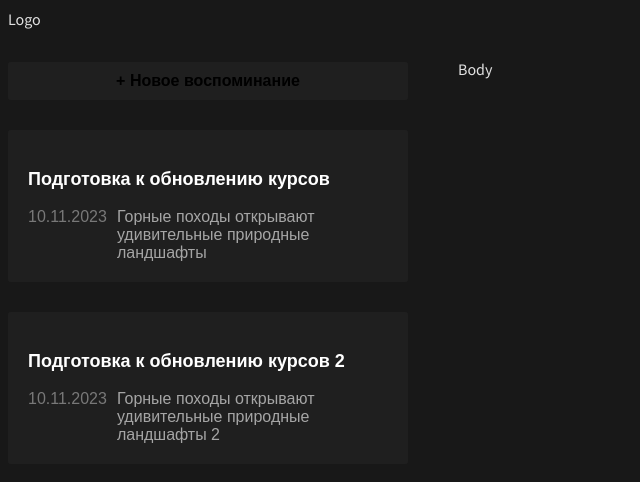
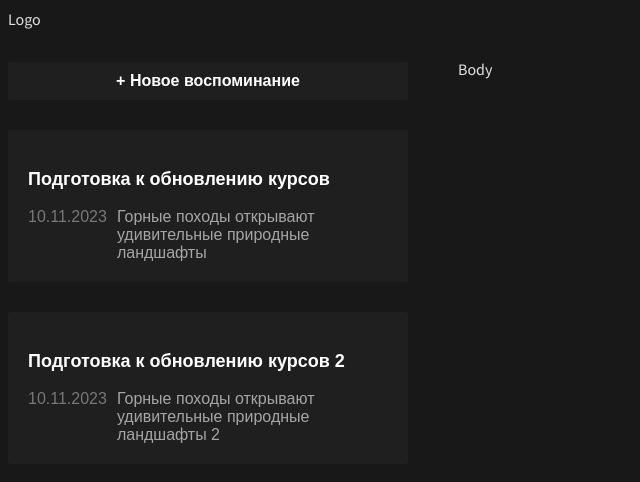
Before and after one commit to Avetisyan-Danila/react-diary, a React (Vite) app: page / in a window 1280 px wide. Shown: the top 482 px of the page, without its empty margins (0-640 px from the left). Built offline with nearby package versions, Linux system fonts and the light colour scheme.

Commit message:
Поправил вёрстку карточек

```diff
--- a/src/components/CardButton/CardButton.css
+++ b/src/components/CardButton/CardButton.css
@@ -10,7 +10,8 @@
 
   font-size: 16px;
   font-weight: 600;
-  text-align: start;
+  color: #ffffff;
+  text-align: left;
   transition: 0.3s ease;
 }
 
--- a/src/components/DiaryItem/DiaryItem.css
+++ b/src/components/DiaryItem/DiaryItem.css
@@ -1,7 +1,3 @@
-.diary-item {
-  color: #ffffff;
-}
-
 .diary-item__header {
   font-size: 18px;
   line-height: 28px;
--- a/src/components/DiaryItem/DiaryItem.jsx
+++ b/src/components/DiaryItem/DiaryItem.jsx
@@ -4,13 +4,13 @@ function DiaryItem({title, text, date}) {
 	const formatedDate = new Intl.DateTimeFormat('ru-RU').format(date);
 
 	return (
-    <div className="diary-item">
+		<>
 			<h2 className="diary-item__header">{title}</h2>
 			<div className="diary-item__body">
 				<div className="diary-item__date">{formatedDate}</div>
 				<div className="diary-item__text">{text}</div>
 			</div>
-    </div>
+		</>
 	);
 }
 
```
Also changed, not shown: src/components/CardButton/CardButton.jsx (+4 -4 lines), src/App.jsx (indentation only). Lines whose indentation alone changed are shown as unchanged.
